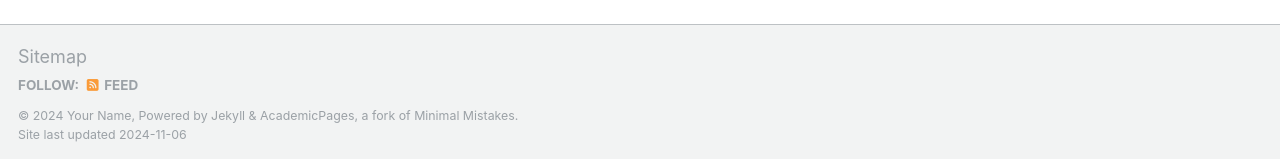
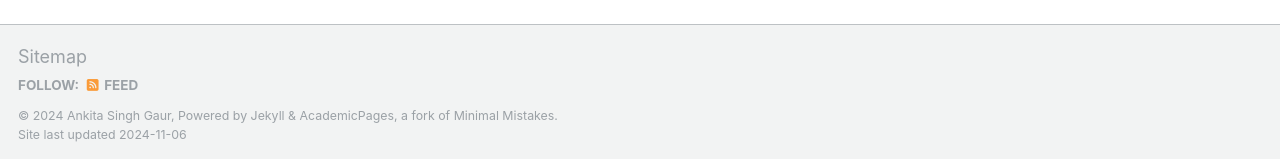
Before and after one commit to ankitagaur93/ankitagaur93.github.io, a Jekyll site: the page built from _pages/about.md, in a window 1280 px wide and 900 px high, scrolled down 2643 px. Shown: the part 738-897 px from the top of the window. Built offline with Jekyll 4.4.1, drawn with Linux system fonts in a browser that asks for light colours; some web fonts are replaced.

Commit message:
Update _config.yml

```diff
--- a/_config.yml
+++ b/_config.yml
@@ -10,11 +10,11 @@
 locale                   : "en-US"
 title                    : "Ankita Singh Gaur"
 title_separator          : "-"
-name                     : &name "Your Name"
+name                     : &name "Ankita Singh Gaur"
 description              : &description "personal description"
 url                      : https://academicpages.github.io # the base hostname & protocol for your site e.g. "https://mmistakes.github.io"
 baseurl                  : "" # the subpath of your site, e.g. "/blog"
-repository               : "academicpages/academicpages.github.io"
+repository               : "ankitagaur93/ankitagaur93.github.io"
 
 # Site Author - The following control what appear as part of the author content on the side bar.
 #               If a field is blank the icon and link will not appear, otherwise it will be shown.
```
